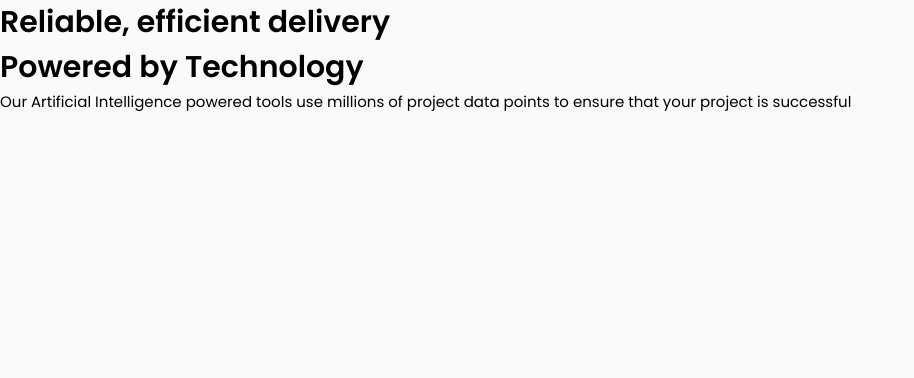
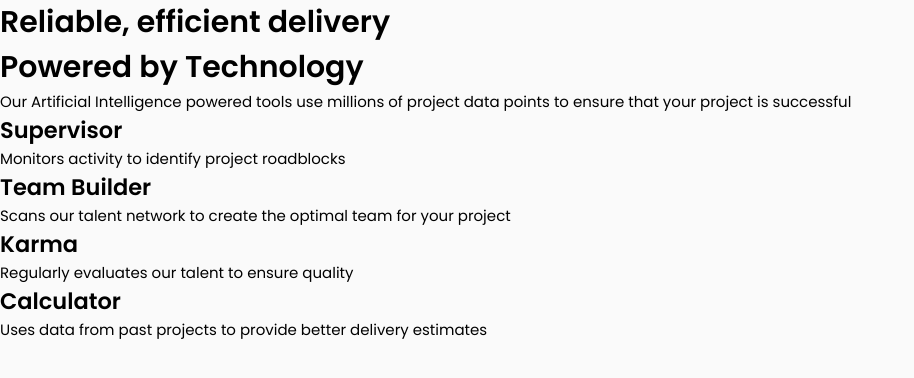
Before and after one commit to m4tut/four_card_feature_section_master, a plain HTML site: page index.html in a window 1280 px wide. Shown: the whole page, without its empty margins (0-914 px from the left). Drawn offline with Linux system fonts and the light colour scheme.

Commit message:
update html

```diff
--- a/index.html
+++ b/index.html
@@ -22,45 +22,37 @@
             <section class="section_card">
                 <article class="card_item">
                     <header class="header_card">
-                        <h2 class="title_item"></h2>
-                        <p class="text_item"></p>
+                        <h2 class="title_item">Supervisor</h2>
+                        <p class="text_item">Monitors activity to identify project roadblocks</p>
                         <footer class="footer_card"></footer>
                     </header>
                 </article>
                 <article class="card_item">
                     <header class="header_card">
-                        <h2 class="title_item"></h2>
-                        <p class="text_item"></p>
+                        <h2 class="title_item">Team Builder</h2>
+                        <p class="text_item">
+                            Scans our talent network to create the optimal team for your project
+                        </p>
                         <footer class="footer_card"></footer>
                     </header>
                 </article>
                 <article class="card_item">
                     <header class="header_card">
-                        <h2 class="title_item"></h2>
-                        <p class="text_item"></p>
+                        <h2 class="title_item">Karma</h2>
+                        <p class="text_item">Regularly evaluates our talent to ensure quality</p>
                         <footer class="footer_card"></footer>
                     </header>
                 </article>
                 <article class="card_item">
                     <header class="header_card">
-                        <h2 class="title_item"></h2>
-                        <p class="text_item"></p>
+                        <h2 class="title_item">Calculator</h2>
+                        <p class="text_item">
+                            Uses data from past projects to provide better delivery estimates
+                        </p>
                         <footer class="footer_card"></footer>
                     </header>
                 </article>
             </section>
         </div>
-        <!--
-  Supervisor
-  Monitors activity to identify project roadblocks
-
-  Team Builder
-  Scans our talent network to create the optimal team for your project
-
-  Karma
-  Regularly evaluates our talent to ensure quality
-
-  Calculator
-  Uses data from past projects to provide better delivery estimates -->
     </body>
 </html>
```
